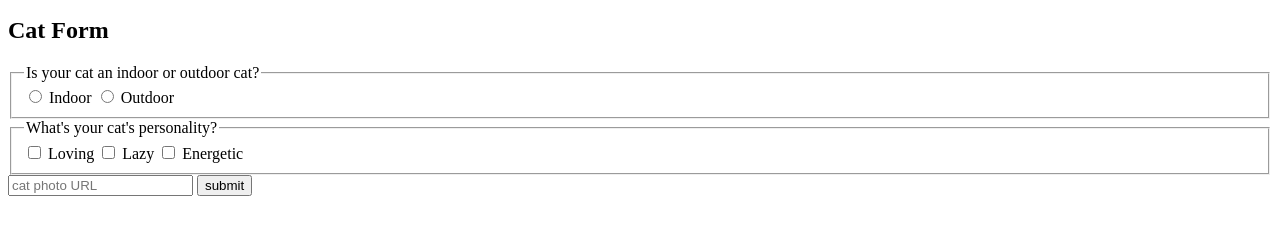
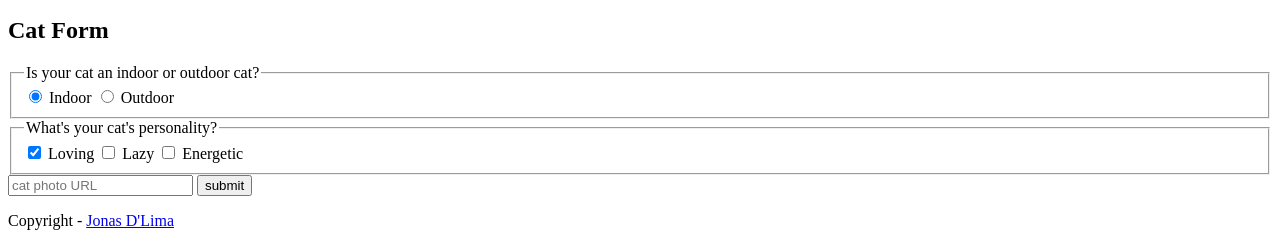
Before and after one commit to Jon-nas/meown, a plain HTML site: page index.html in a window 1280 px wide. Shown: the part 1419-1665 px from the top of the page. Before the commit the page ends 1623 px from the top, so only its background shows below. Drawn offline with Linux system fonts and the light colour scheme.

Commit message:
ultimos testes e rodapé

```diff
--- a/index.html
+++ b/index.html
@@ -5,7 +5,7 @@
     <meta charset="UTF-8">
     <meta http-equiv="X-UA-Compatible" content="IE=edge">
     <meta name="viewport" content="width=device-width, initial-scale=1.0">
-    <title>Document</title>
+    <title>Meown</title>
 </head>
 
 <body>
@@ -52,7 +52,7 @@
                 <fieldset>
                     <legend>Is your cat an indoor or outdoor cat?</legend>
                     <label for="">
-                        <input id="indoor" type="radio" name="indoor-outdoor" value="indoor"> Indoor
+                        <input id="indoor" type="radio" name="indoor-outdoor" value="indoor" checked> Indoor
                     </label>
                     <label for="">
                         <input id="outdoor" type="radio" name="indoor-outdoor" value="outdoor"> Outdoor
@@ -60,11 +60,11 @@
                 </fieldset>
                 <fieldset>
                     <legend> What's your cat's personality?</legend>
-                    <input id="loving" type="checkbox" name="personality">
+                    <input id="loving" type="checkbox" name="personality" value="loving" checked>
                     <label for="loving">Loving</label>
-                    <input id="lazy" type="checkbox" name="personality">
+                    <input id="lazy" type="checkbox" name="personality" value="lazy">
                     <label for="lazy">Lazy</label>
-                    <input id="energetic" type="checkbox" name="personality">
+                    <input id="energetic" type="checkbox" name="personality" value="energetic">
                     <label for="energetic">Energetic</label>
                 </fieldset>
                 <input type="text" name="catPhotoUrl" placeholder="cat photo URL" required>
@@ -72,6 +72,9 @@
             </form>
         </section>
     </main>
+    <footer>
+        <p>Copyright - <a href="https://www.linkedin.com/in/jonasdlima/">Jonas D'Lima</a></p>
+    </footer>
 </body>
 
 </html>
```
